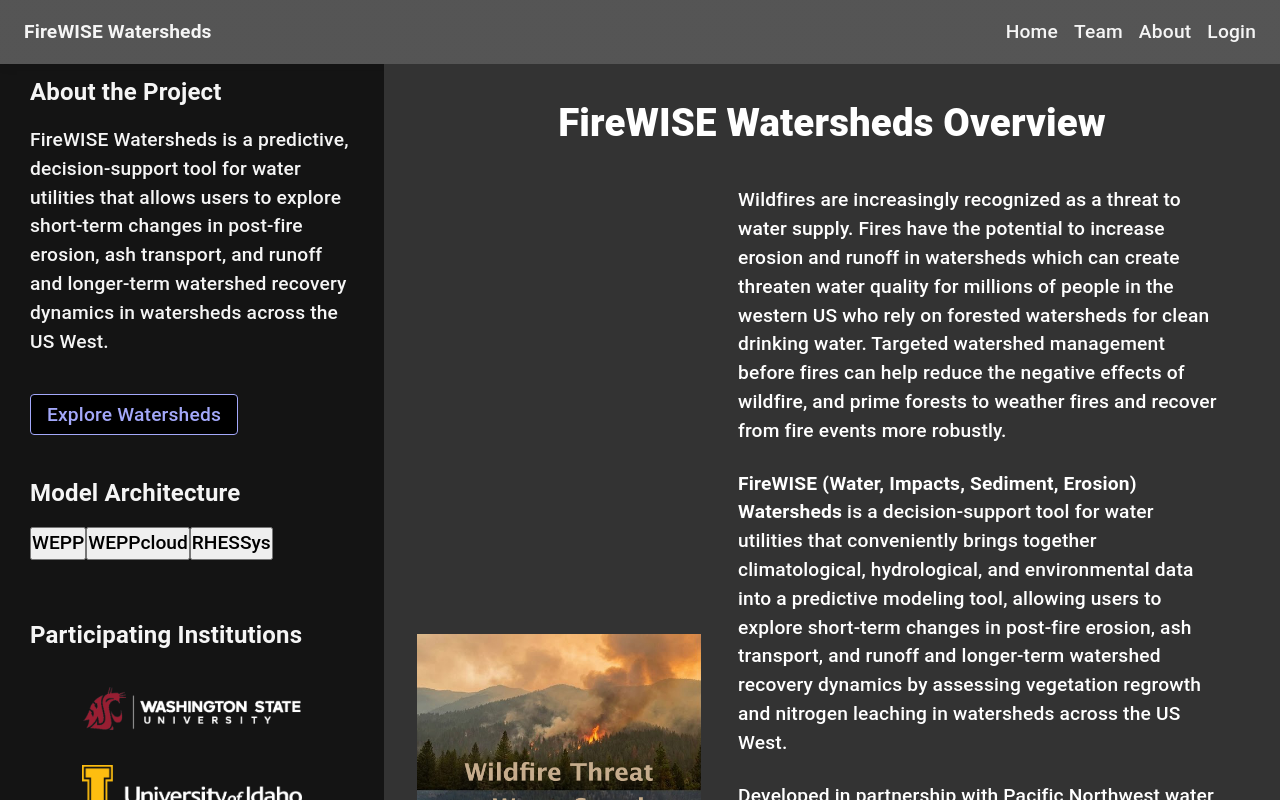
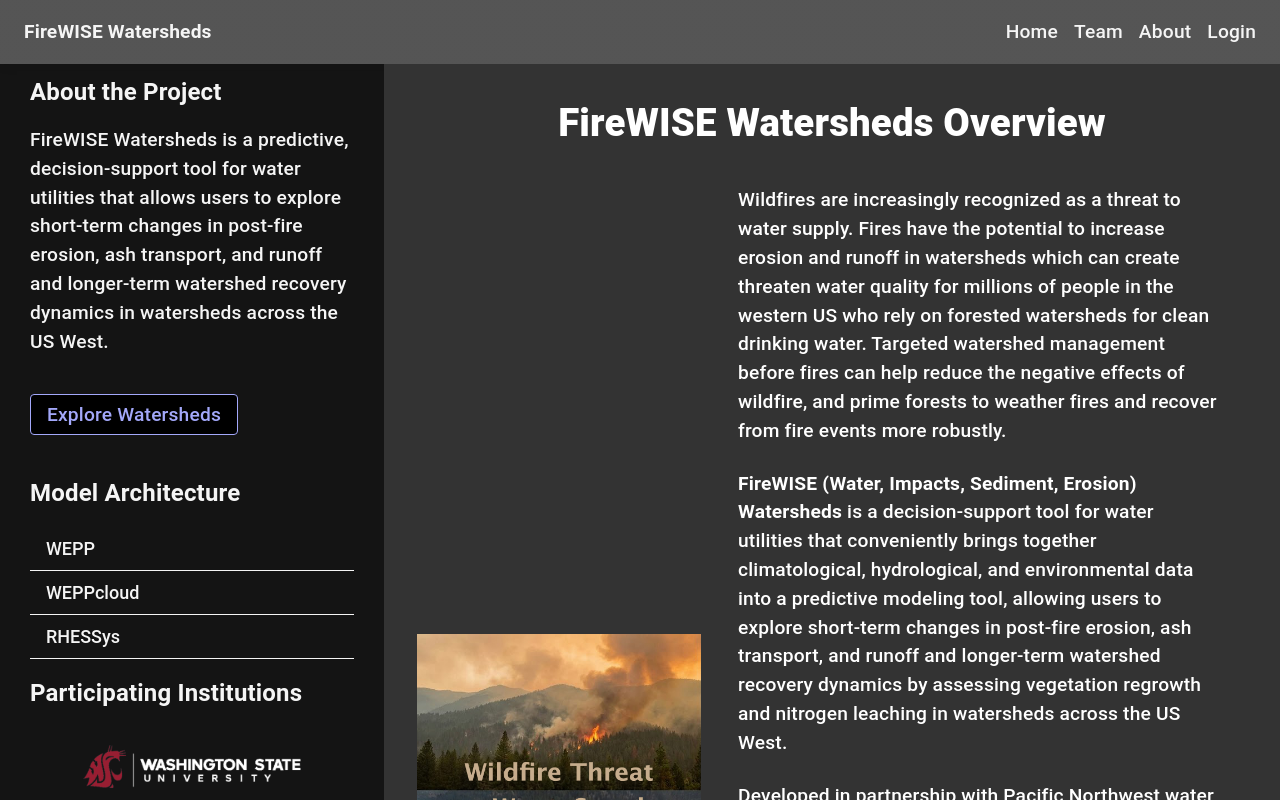
Before and after one commit to brandonxu360/utility-watershed-analytics, a React (Vite) app in the folder client/: page /about in a window 1280 px wide. Built offline with nearby package versions, Linux system fonts and the light colour scheme; no server answers.

Commit message:
Fix about pages nav buttons.

```diff
--- a/client/src/pages/about/About.tsx
+++ b/client/src/pages/about/About.tsx
@@ -31,31 +31,40 @@
       <br />
       <h2>Model Architecture</h2>
 
-      <button onClick={() => {
+      <div className='nav-buttons' style={{ marginBottom: '1rem' }}>
+        <button
+          onClick={() => {
             navigate({ to: "/about-wepp" });
           }}
           className='actionButton'
           aria-label='Learn about WEPP'
-        title='Learn about WEPP'>WEPP
+          title='Learn about WEPP'
+        >
+          WEPP
         </button>
 
-      <button onClick={() => {
+        <button
+          onClick={() => {
             navigate({ to: "/about-wepp-cloud" });
           }}
           className='actionButton'
           aria-label='Learn about WEPPcloud'
-        title='Learn about WEPPcloud'>WEPPcloud
+          title='Learn about WEPPcloud'
+        >
+          WEPPcloud
         </button>
 
-      <button onClick={() => {
+        <button
+          onClick={() => {
             navigate({ to: "/about-rhessys" });
           }}
           className='actionButton'
           aria-label='Learn about RHESSys'
-        title='Learn about RHESSys'>RHESSys
+          title='Learn about RHESSys'
+        >
+          RHESSys
         </button>
-
-      <br /><br /><br />
+      </div>
 
       <div className="institutions">
         <h2>Participating Institutions</h2>
--- a/client/src/pages/about_rhessys/About_RHESSys.tsx
+++ b/client/src/pages/about_rhessys/About_RHESSys.tsx
@@ -41,6 +41,8 @@
       </div>
 
       <br />
+
+      <div className='nav-buttons'>
         <button
           onClick={() => {
             navigate({ to: "/about-wepp" });
@@ -62,6 +64,7 @@
         >
           About WEPPcloud
         </button>
+      </div>
 
       <br /><br /><br />
     </div>
--- a/client/src/pages/about_wepp/About_WEPP.tsx
+++ b/client/src/pages/about_wepp/About_WEPP.tsx
@@ -44,6 +44,7 @@
 
       <br />
 
+      <div className='nav-buttons'>
         <button
           onClick={() => {
             navigate({ to: "/about-wepp-cloud" });
@@ -65,6 +66,7 @@
         >
           About RHESSys
         </button>
+      </div>
 
       <br /><br /><br />
     </div>
--- a/client/src/pages/about_weppcloud/About_WEPPcloud.tsx
+++ b/client/src/pages/about_weppcloud/About_WEPPcloud.tsx
@@ -44,6 +44,7 @@
 
             <br />
 
+            <div className='nav-buttons'>
                 <button
                     onClick={() => {
                         navigate({ to: "/about-wepp" });
@@ -65,6 +66,7 @@
                 >
                     About RHESSys
                 </button>
+            </div>
 
             <br /><br /><br />
         </div>
```
Lines whose indentation alone changed are shown as unchanged.
